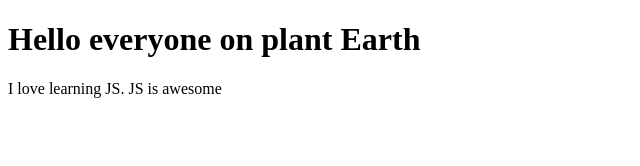
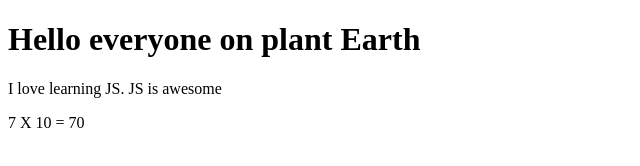
Before and after one commit to Seannas9912/Week-4, a plain HTML site: page index.html in a window 1280 px wide. Shown: the full height of the page, 0-640 px from the left. Drawn offline with Linux system fonts and the light colour scheme.

Commit message:
Lesson 4 done

```diff
--- a/index.html
+++ b/index.html
@@ -8,11 +8,15 @@
 <body>
     <h1 id="heading1"></h1>
     <p id="paragraph1"></p>
+    <p id="paragraph2"></p>
 
     <script>
         var text1;
         var text2;
         var text3;
+
+        var numA = 7;
+        var numB = 10;
 
         text1 = "Hello everyone on plant Earth";
         text2 = "I love learning JS.";
@@ -20,6 +24,7 @@
 
         document.getElementById("heading1").innerHTML = (text1);
         document.getElementById("paragraph1").innerHTML = (text2 + text3);
+        document.getElementById("paragraph2").innerHTML = (numA + " X " + numB + " = " + numA * numB); ;
     </script>
 </body>
 </html>
```
